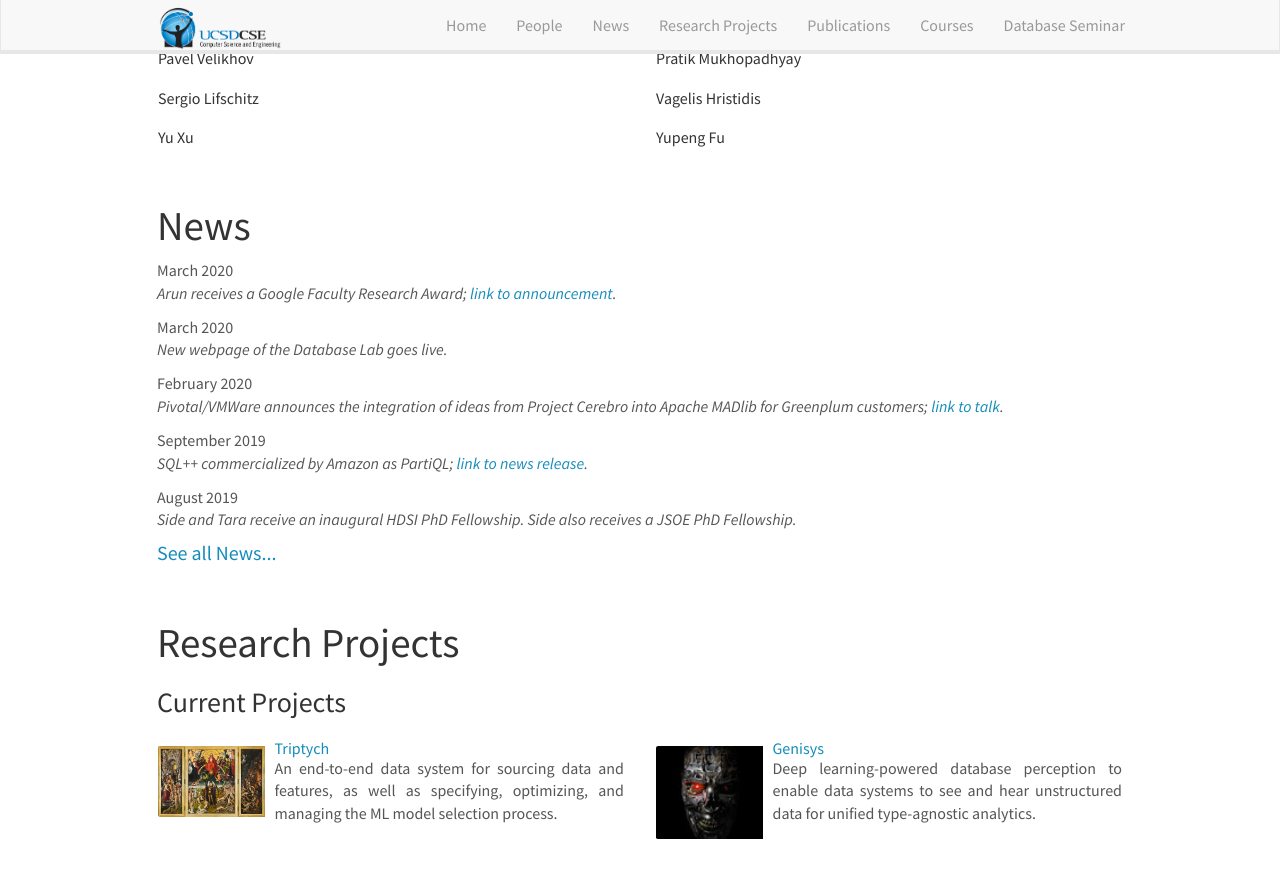
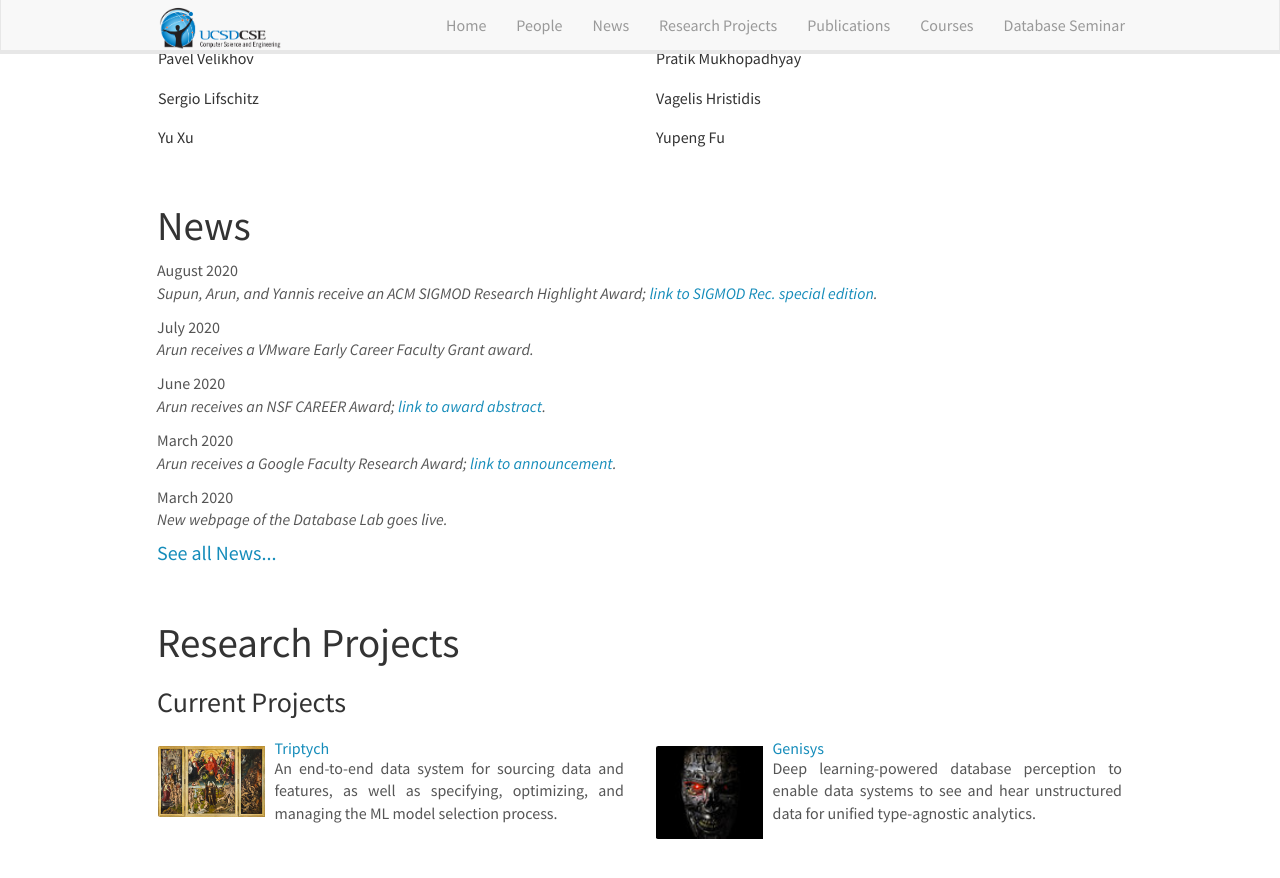
Before and after one commit to dbucsd/dbucsd.github.io, a Jekyll site: the page built from index.md, in a window 1280 px wide and 900 px high, scrolled down 3358 px. Shown: the top 878 px of the window. Built offline with Jekyll 4.4.1, drawn with Linux system fonts in a browser that asks for light colours; nearby versions of some CDN libraries.

Commit message:
Summer 2020 news items

```diff
--- a/_data/news.yml
+++ b/_data/news.yml
@@ -1,3 +1,9 @@
+- date: August 2020
+  headline: "Supun, Arun, and Yannis receive an ACM SIGMOD Research Highlight Award; <a href='https://sigmodrecord.org/sigmod-record-current-issue/'>link to SIGMOD Rec. special edition</a>."
+- date: July 2020
+  headline: "Arun receives a VMware Early Career Faculty Grant award."
+- date: June 2020
+  headline: "Arun receives an NSF CAREER Award; <a href='https://www.nsf.gov/awardsearch/showAward?AWD_ID=1942724'>link to award abstract</a>."
 - date: March 2020
   headline: "Arun receives a Google Faculty Research Award; <a href='https://docs.google.com/document/d/e/2PACX-1vRYagtwX_MRJUCc_3KMWhmBNnKz2ZHh0vM63B7OxLWWEfghrWjySPoVYtYum9BBVnrlx-wLi0q6KGAP/pub'>link to announcement</a>."
 - date: March 2020
```
